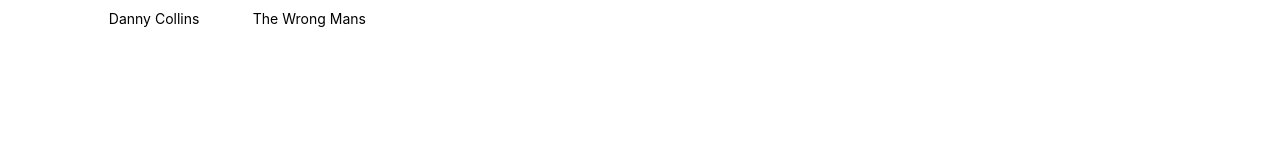
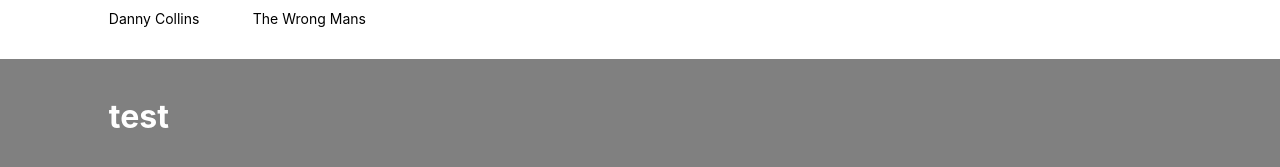
Before and after one commit to hayleyw7/demo-streaming, a React (Create React App) app: page / in a window 1280 px wide. Shown: the part 2815-2982 px from the top of the page. Before the commit the page ends 2874 px from the top, so only its background shows below. Built offline with nearby package versions, Linux system fonts and the light colour scheme.

Commit message:
Create footer

```diff
--- a/src/components/App/App.js
+++ b/src/components/App/App.js
@@ -2,6 +2,7 @@ import React, { Component } from 'react';
 import './App.css';
 import Header from '../Header/Header';
 import Posters from '../Posters/Posters';
+import Footer from '../Footer/Footer';
 
 class App extends Component {
   constructor() {
@@ -1320,6 +1321,7 @@ class App extends Component {
       <div className="App">
         <Header />
         <Posters data={this.state.data}/>
+        <Footer />
       </div>
     );
   }
--- /dev/null
+++ b/src/components/Footer/Footer.css
@@ -0,0 +1,20 @@
+.footer {
+  background-color: gray;
+  color: white;
+  margin-bottom: -1.4rem;
+  padding: 1rem 1rem 1rem 6.8rem;
+  /* display: flex;
+  flex-wrap: wrap;
+  flex-direction: row;
+  margin-top: -1rem; */
+}
+
+.btn {
+  height: 2rem;
+  position: fixed;
+  right: 12rem;
+  background-color: red;
+  border: 0;
+  color: white;
+  margin-top: 1rem;
+}
--- /dev/null
+++ b/src/components/Footer/Footer.js
@@ -0,0 +1,30 @@
+import React, { Component } from 'react';
+import './Footer.css';
+
+class Footer extends Component {
+
+  render() {
+    return (
+      <div className='footer'>
+
+        <h1>test</h1>
+        <button
+          className='log-in-btn'
+          alt='Log in Button'
+        >
+          Home
+        </button>
+
+        <button
+          className='free-trial-btn'
+          alt='Free Trial Button'
+        >
+          Start your free trial
+        </button>
+
+      </div>
+    )
+  }
+}
+
+export default Footer;
--- a/src/components/Header/Header.js
+++ b/src/components/Header/Header.js
@@ -2,14 +2,6 @@ import React, { Component } from 'react';
 import './Header.css';
 
 class Header extends Component {
-
-  handleLoginClick = (event) => {
-    alert('replace with log in click code')
-  }
-
-  handleTrialClick = (event) => {
-    alert('replace with trial click code')
-  }
 
   render() {
     return (
@@ -22,7 +14,6 @@ class Header extends Component {
           <button
             className='log-in-btn'
             alt='Log in Button'
-            onClick={event => this.handleLoginClick(event)}
           >
             Log in
           </button>
@@ -30,7 +21,6 @@ class Header extends Component {
           <button
             className='free-trial-btn'
             alt='Free Trial Button'
-            onClick={event => this.handleTrialClick(event)}
           >
             Start your free trial
           </button>
```
